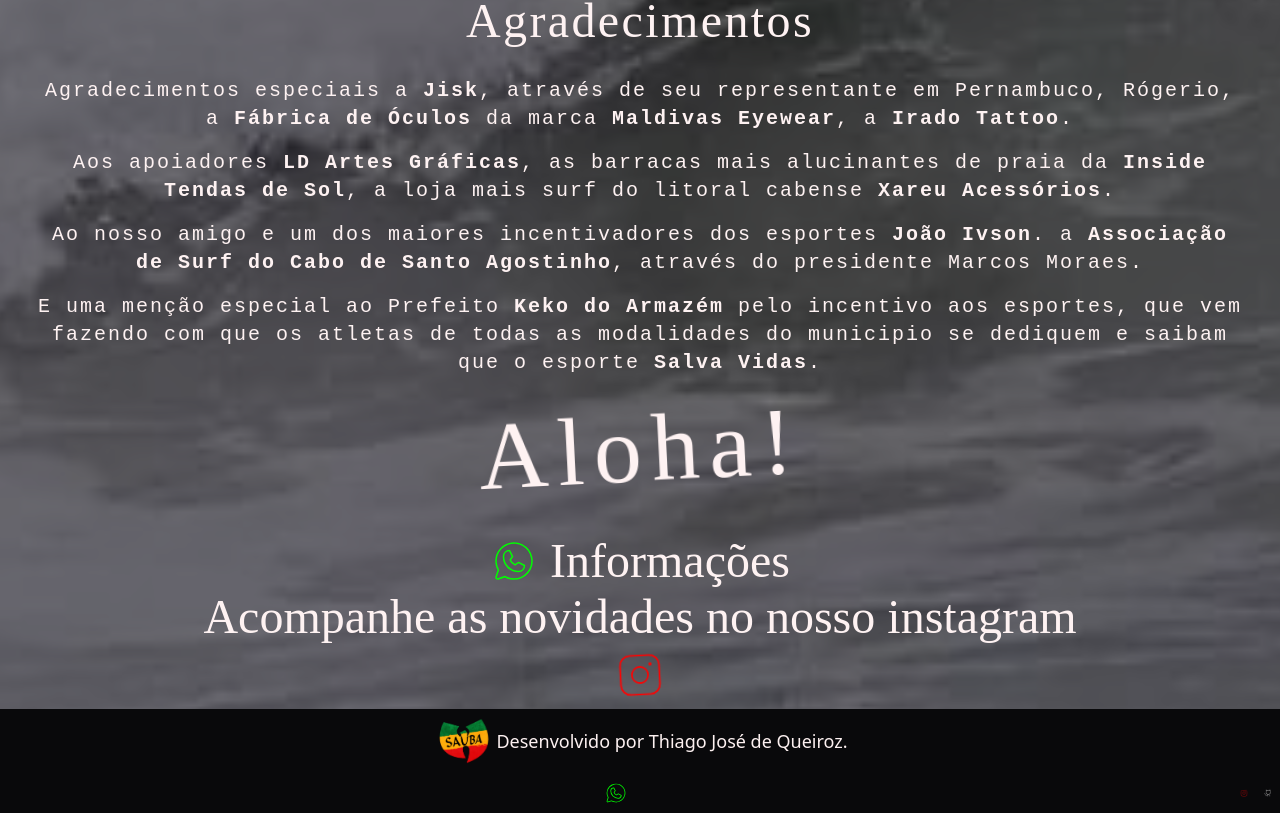
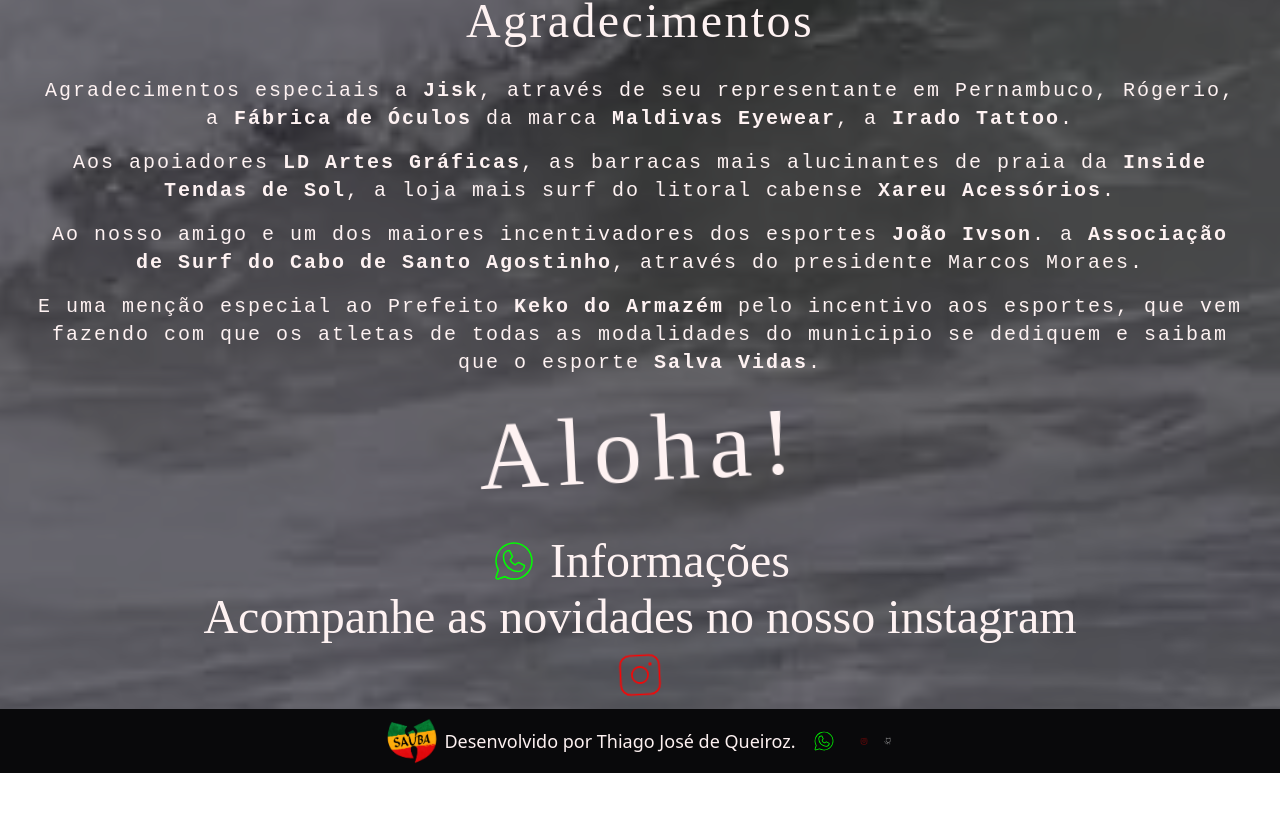
Before and after one commit to sauba/spa-ppsm, a Next.js app: page / in a window 1280 px wide. Shown: the part 1900-2713 px from the top of the page. After the commit the page ends 2673 px from the top, so only its background shows below. Built offline with nearby package versions, Linux system fonts and the light colour scheme.

Commit message:
Update: Footer v5

```diff
--- a/src/components/Footer/index.tsx
+++ b/src/components/Footer/index.tsx
@@ -33,9 +33,8 @@
       <div className={`w-full bg-zinc-950 flex justify-center items-center`}>
         <Image src={sauba} width={64} height={64} alt="" className="animate-pulse" />
         <p className="text-sm lg:text-lg animate-pulse">Desenvolvido por Thiago José de Queiroz.</p>
-      </div>
 
-      <div className={`w-full bg-zinc-950 flex justify-center items-center overflow-hidden`}>
+        <div className={`flex justify-center items-center overflow-hidden`}>
           <a href="https://wa.me/5581999895856" referrerPolicy="no-referrer" target="_blank" className={`px-4 py-2 mx-auto flex justify-center items-center gap-3 rounded-3xl font-caveat`}>
             <WhatsappLogo size={24} weight="thin" color={`lime`} className={`hover:cursor-pointer`} />
           </a>
@@ -47,5 +46,6 @@
           </a>
         </div>
       </div>
+    </div>
   )
 }
```
Lines whose indentation alone changed are shown as unchanged.
